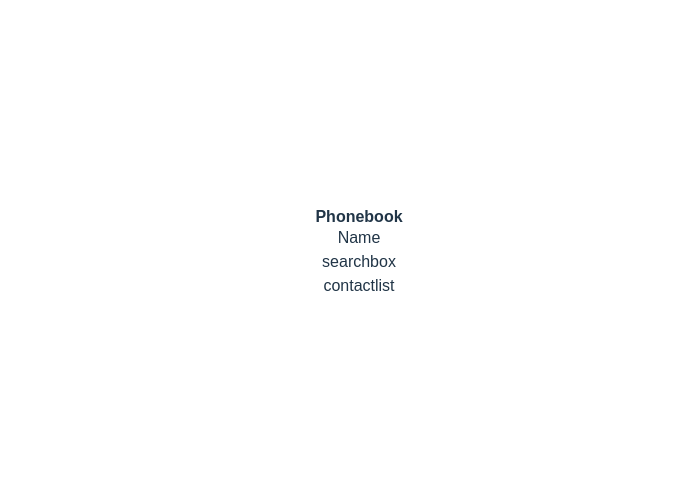
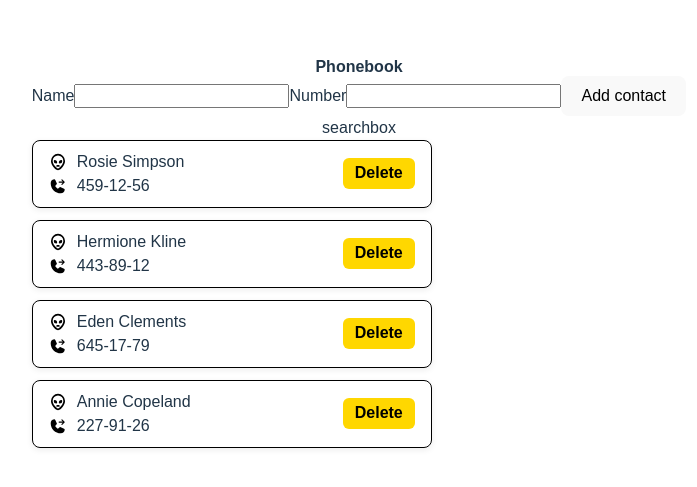
Before and after one commit to yurikorock/learn-REACT-hw-01, a React (Vite) app: page / in a window 1280 px wide. Shown: the part 147-634 px from the top of the page, without its empty margins (281-978 px from the left). Built offline with nearby package versions, Linux system fonts and the light colour scheme.

Commit message:
create contactlist

```diff
--- a/package.json
+++ b/package.json
@@ -11,9 +11,11 @@
   },
   "dependencies": {
     "clsx": "^2.1.1",
+    "formik": "^2.4.6",
     "modern-normalize": "^3.0.1",
     "react": "^19.1.0",
-    "react-dom": "^19.1.0"
+    "react-dom": "^19.1.0",
+    "react-icons": "^5.5.0"
   },
   "devDependencies": {
     "@eslint/js": "^9.30.1",
--- a/src/components/App/App.jsx
+++ b/src/components/App/App.jsx
@@ -2,15 +2,25 @@ import './App.css';
 import ContactForm from '../ContactForm/ContactForm.jsx';
 import ContactList from '../ContactList/ContactList.jsx';
 import SearchBox from '../SearchBox/SearchBox.jsx';
+import { useState } from 'react';
 
 
 function App() {
+
+  const [contacts, setContacts] = useState([
+  {id: 'id-1', name: 'Rosie Simpson', number: '459-12-56'},
+  {id: 'id-2', name: 'Hermione Kline', number: '443-89-12'},
+  {id: 'id-3', name: 'Eden Clements', number: '645-17-79'},
+  {id: 'id-4', name: 'Annie Copeland', number: '227-91-26'},
+]
+);
+
   return (
     <>
       <h1>Phonebook</h1>
       <ContactForm />
       <SearchBox />
-      <ContactList />
+      <ContactList contacts={contacts}/>
     </>
   );
 }
--- a/src/components/ContactForm/ContactForm.jsx
+++ b/src/components/ContactForm/ContactForm.jsx
@@ -1,8 +1,20 @@
+import { Field, Form, Formik } from 'formik';
+import { useId } from 'react';
+
 export default function ContactForm() {
+
+  const nameFieldId = useId();
+  const numberFieldId = useId();
+
   return (
-    <div>
-      <label>Name</label>
-      <field></field>
-    </div>
+    <Formik>
+      <Form>
+        <label htmlFor={nameFieldId}>Name</label>
+        <Field type="text" name="username" id={nameFieldId} />
+        <label htmlFor={numberFieldId}>Number</label>
+        <Field type="text" name="number" id={numberFieldId} />
+        <button type="submit">Add contact</button>
+      </Form>
+    </Formik>
   );
 }
--- /dev/null
+++ b/src/components/ContactList/Contact/Contact.jsx
@@ -0,0 +1,21 @@
+import css from './Contact.module.css';
+import { PiAlienBold } from 'react-icons/pi';
+import { PiPhoneTransferFill } from 'react-icons/pi';
+
+export default function Contact({ id, name, number }) {
+  return (
+    <div className={css.contactCard}>
+      <div className={css.infogroup}>
+        <div className={css.info}>
+          <PiAlienBold className={css.icon}/>
+          <p>{name}</p>
+        </div>
+        <div className={css.info}>
+          <PiPhoneTransferFill className={css.icon}/> <p>{number}</p>
+        </div>
+      </div>
+
+      <button className={css.button}>Delete</button>
+    </div>
+  );
+}
--- /dev/null
+++ b/src/components/ContactList/Contact/Contact.module.css
@@ -0,0 +1,47 @@
+.contactCard {
+    display: flex;
+    align-items: center;
+    justify-content: space-between;
+    border: 1px solid #000;
+    border-radius: 8px;
+    padding: 12px 16px;
+    width: 100%;
+    max-width: 400px;
+    gap: 12px;
+    background-color: #fff;
+    box-shadow: 0 2px 6px rgba(0, 0, 0, 0.08);
+}
+
+.infogroup {
+    display: flex;
+    flex-direction: column;
+    gap: 6px;
+}
+
+.info {
+    display: flex;
+    align-items: center;
+    gap: 10px;
+    font-size: 16px;
+}
+
+.icon {
+    color: #000;
+    width: 18px;
+    height: 18px;
+    flex-shrink: 0;
+}
+
+.button {
+    padding: 6px 12px;
+    background-color: gold;
+    border: none;
+    border-radius: 6px;
+    font-weight: 600;
+    cursor: pointer;
+    transition: background-color 0.2s ease;
+}
+
+.button:hover {
+    background-color: #e0e0e0;
+}
--- a/src/components/ContactList/ContactList.jsx
+++ b/src/components/ContactList/ContactList.jsx
@@ -1,3 +1,16 @@
-export default function ContactList(){
-    return (<div>contactlist</div>);
+import Contact from './Contact/Contact.jsx';
+import css from "./ContactList.module.css"
+
+export default function ContactList({ contacts }) {
+  return (
+    <div className={css.list}>
+      {contacts.map(({id, name, number}) => {
+        return (
+          <li key={id} >
+            <Contact id={id} name={name} number={number}/>
+          </li>
+        );
+      })}
+    </div>
+  );
 }
--- /dev/null
+++ b/src/components/ContactList/ContactList.module.css
@@ -0,0 +1,9 @@
+.list {
+    display: flex;
+    flex-direction: column;
+    gap: 12px;
+    /* Відстань між карточками */
+    padding: 0;
+    margin: 0;
+    list-style: none;
+}
--- a/src/index.css
+++ b/src/index.css
@@ -38,14 +38,15 @@ h3,
 h4,
 h5,
 h6,
-p {
+p
+{
   font-size: 1em;
   line-height: 1.1;
   margin: 0;
 }
 
 ul,
-ol {
+ol, li {
   margin: 0;
   padding: 0;
   list-style: none;
```
Also changed, not shown: 1 other file (tests, documents, lock files or other folders).
